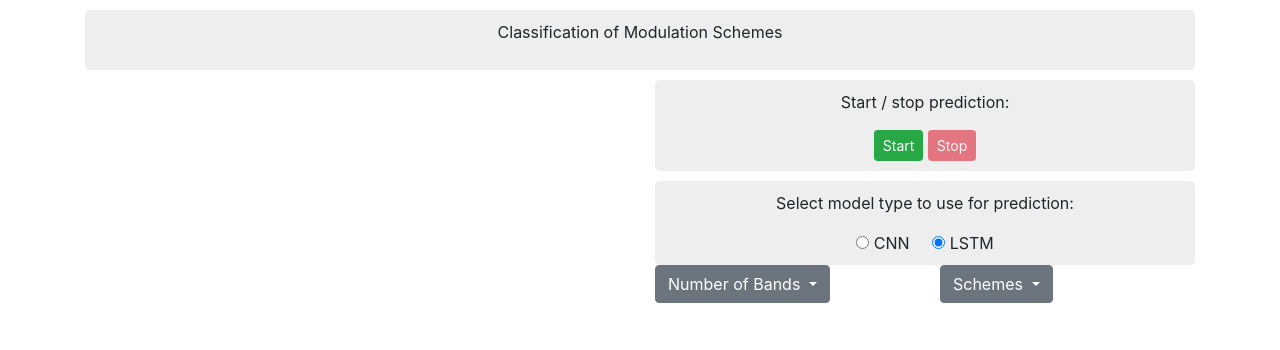
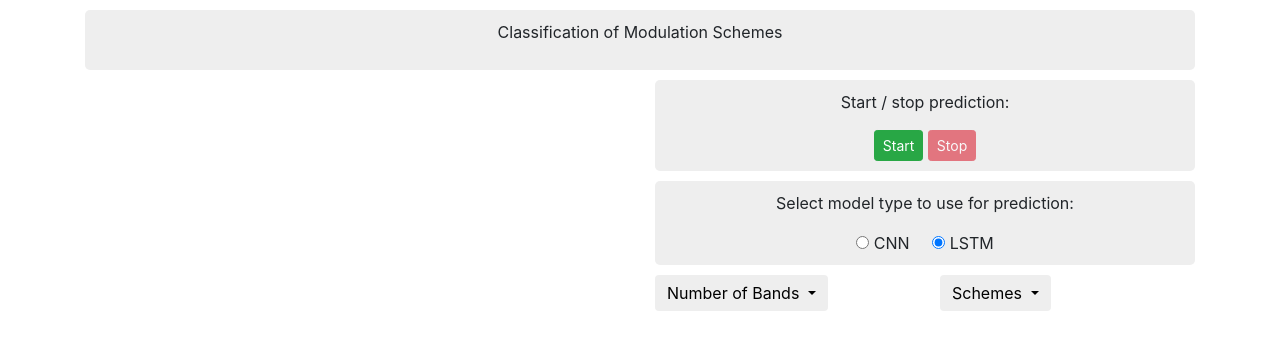
Before and after one commit to Vanshita99/Modulation-Scheme-Classifier, a Flask app: page / in a window 1280 px wide. Shown: the top 350 px of the page. Run offline with Flask 2, Linux system fonts and the light colour scheme; some libraries are stand-ins or nearby versions.

Commit message:
dropdowns

```diff
--- a/templates/index.html
+++ b/templates/index.html
@@ -83,7 +83,7 @@
           <div class="row">
             <div class="col-md-6">
               <div class="dropdown">
-                <button class="btn btn-secondary dropdown-toggle" type="button" id="dropdownMenuButton" data-toggle="dropdown" aria-haspopup="true" aria-expanded="false">Number of Bands
+                <button class="btn btn-secondary dropdown-toggle" type="button" id="dropdownMenuButton" data-toggle="dropdown" aria-haspopup="true" aria-expanded="false" style="border: white; background: #eee; margin-top: 10px; color: black">Number of Bands
                 </button>
                 <div class="dropdown-menu" aria-labelledby="dropdownMenuButton">
                   <a class="dropdown-item" href="#">1</a>
@@ -95,7 +95,7 @@
 
             <div class="col-md-6">
               <div class="dropdown">
-                <button class="btn btn-secondary dropdown-toggle" type="button" id="dropdownMenuButton" data-toggle="dropdown" aria-haspopup="true" aria-expanded="false">Schemes
+                <button class="btn btn-secondary dropdown-toggle" type="button" id="dropdownMenuButton" data-toggle="dropdown" aria-haspopup="true" aria-expanded="false" style="border: white; background: #eee; margin-top: 10px; color: black">Schemes
                 </button>
                 <div class="dropdown-menu" aria-labelledby="dropdownMenuButton">
                   <a class="dropdown-item" href="#">AWGN=10 db</a>
```
